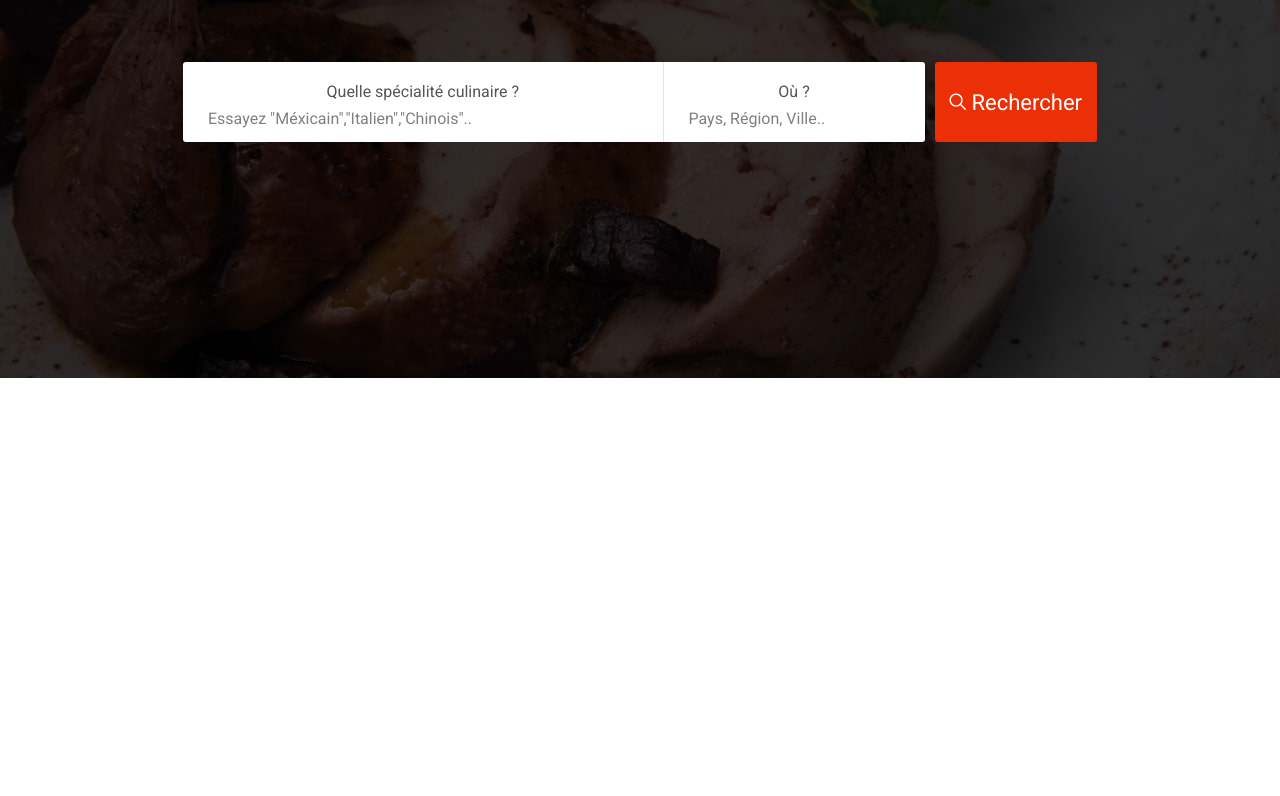
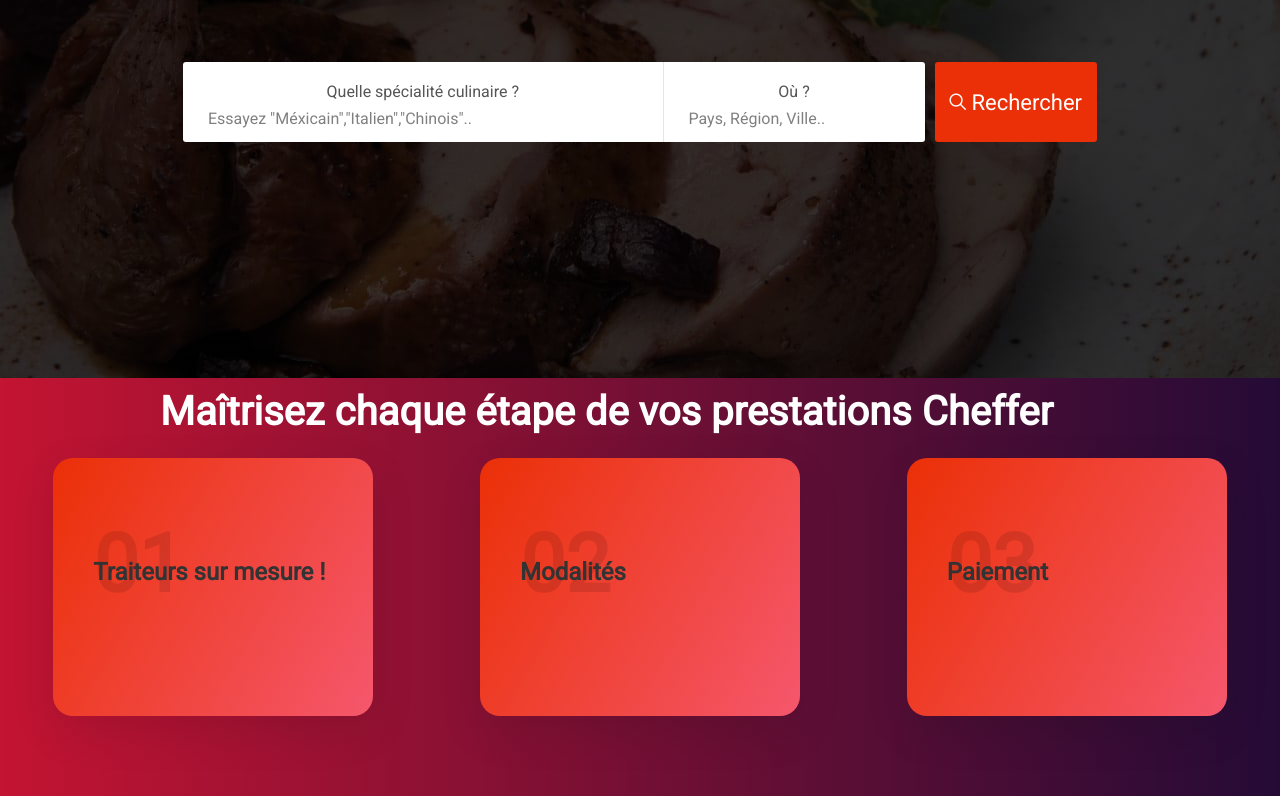
Before and after one commit to kevinberdah/cheffer, a plain HTML site: page index.html in a window 1280 px wide. Shown: the part 422-1218 px from the top of the page. Before the commit the page ends 800 px from the top, so only its background shows below. Drawn offline with nearby package versions, Linux system fonts and the light colour scheme; files whose address does not match are found by name.

Commit message:
Add: Step Cards

```diff
--- a/css/style.css
+++ b/css/style.css
@@ -19,7 +19,6 @@ html {
 
 body {
   overflow-x: hidden;
-  overflow-y: hidden;
 }
 
 a {
@@ -953,3 +952,109 @@ li.move-right {
     width: 100%;
   }
 }
+/* End Hero Style */
+
+/* Services Style */
+.services {
+  width: 100%;
+  display: flex;
+  background: #c31432;  /* fallback for old browsers */
+  background: -webkit-linear-gradient(to left, #240b36, #c31432);  /* Chrome 10-25, Safari 5.1-6 */
+  background: linear-gradient(to left, #240b36, #c31432); /* W3C, IE 10+/ Edge, Firefox 16+, Chrome 26+, Opera 12+, Safari 7+ */
+  justify-content: center;
+  flex-wrap: wrap;
+  margin: auto;
+}
+
+.services h1 {
+  position: absolute;
+  color: #fff;
+  margin: 1rem auto auto auto;
+  left: 12.5%;
+  z-index: 1;
+  font-size: 4rem;
+}
+
+.services .box {
+  margin: 8rem auto;
+  position: relative;
+  width: 320px;
+  background-image: linear-gradient(120deg, #eb3007 0%, #f5576c 100%);
+  padding: 100px 40px 10px;
+  box-shadow: 0 15px 45px rgba(0, 0, 0, .1);
+  border-radius: 2em;
+}
+
+.services .box::before {
+  content: '';
+  position: absolute;
+  border-radius: 2em;
+  top: 0;
+  left: 0;
+  width: 100%;
+  height: 100%;
+  background: #eb3007;
+  transform: scaleY(0);
+  transform-origin: top;
+  transition: transform 0.5s;
+}
+
+.services .box:hover::before {
+  transform: scaleY(1);
+  transform-origin: bottom;
+  transition: transform 0.5s;
+}
+
+.services .box h2 {
+  position: absolute;
+  left: 40px;
+  top: 60px;
+  font-size: 8em;
+  font-weight: 800;
+  z-index: 1;
+  opacity: .1;
+  transition: .5s;
+  font-family: 'Roboto', sans-serif;
+}
+
+.services .box:hover h2 {
+  opacity: 1;
+  color: #fff;
+  transform: translateY(-40px);
+}
+
+.services .box h3 {
+  position: relative;
+  font-size: 2.4em;
+  z-index: 2;
+  color: #333;
+  transition: .5s;
+  font-family: 'Roboto', sans-serif;
+}
+
+.services .box p {
+  position: relative;
+  font-size: 2rem;
+  z-index: 2;
+  color: #555;
+  transition: .5s;
+  opacity: 0;
+  font-family: 'Roboto', sans-serif;
+}
+
+.services .box:hover h3,
+.services .box:hover p {
+  color: #fff;
+  opacity: 1;
+}
+
+@media screen and (max-width: 767px) {
+  .services h1 {
+    font-size: 2rem;
+  }
+
+  .onMobile {
+    margin: 8rem auto !important;
+  }
+}
+/* End Services Style */
--- a/index.html
+++ b/index.html
@@ -16,7 +16,7 @@
 </head>
 
 <body>
-  <!--Nav markup goes here-->
+  <!-- Nav -->
   <header>
     <div class="container">
       <nav>
@@ -261,9 +261,9 @@
       </nav>
     </div>
   </header>
-  <!--End nav-->
+  <!-- End nav-->
 
-  <!--Hero-->
+  <!-- Hero -->
   <section class="hero">
       <div class="text">
           <h2>Servons fièrement</h2>
@@ -297,6 +297,28 @@
           </div>
       </div>
   </section>
+  <!--End Hero-->
+
+  <!--Services-->
+  <section class="services">
+    <h1>Maîtrisez chaque étape de vos prestations Cheffer</h1>
+    <div class="box">
+      <h2>01</h2>
+      <h3>Traiteurs sur mesure !</h3>
+      <p>Trouvez des traiteurs qui vous conviennent parmi nos milliers de profils vérifiés</p>
+    </div>
+    <div class="box onMobile">
+      <h2>02</h2>
+      <h3>Modalités</h3>
+      <p>Décidez ensemble des modalités du devis au contrat, et suivez l'ensemble de la commande sur Cheffer</p>
+    </div>
+    <div class="box onMobile">
+      <h2>03</h2>
+      <h3>Paiement</h3>
+      <p>Validez le paiement lorsque vous recevez la commande sur notre plateforme sécurisée</p>
+    </div>
+  </section>
+  <!--End Services-->
   <script type="text/javascript" src="js/index.js"></script>
 </body>
 </html>
```
